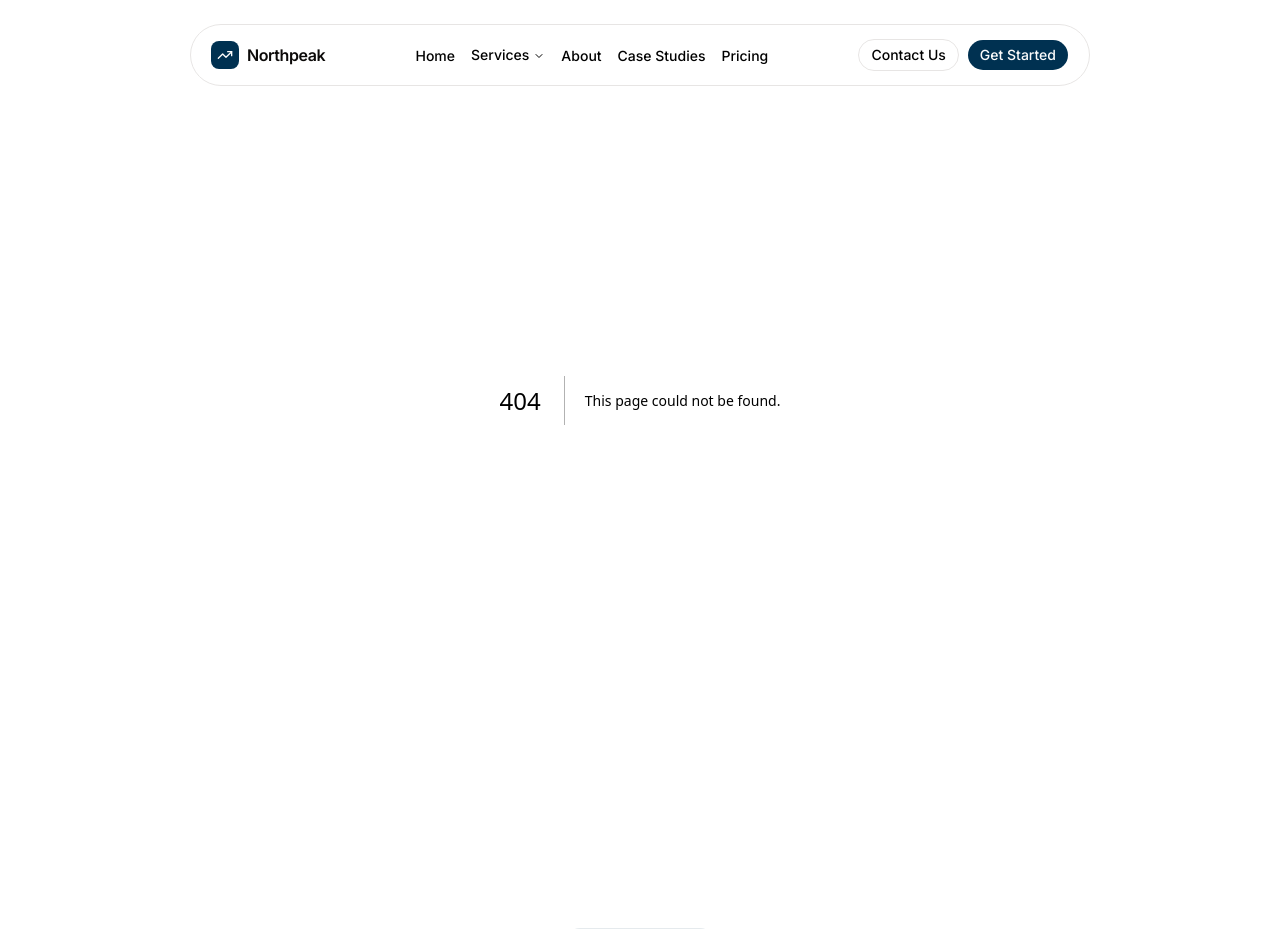
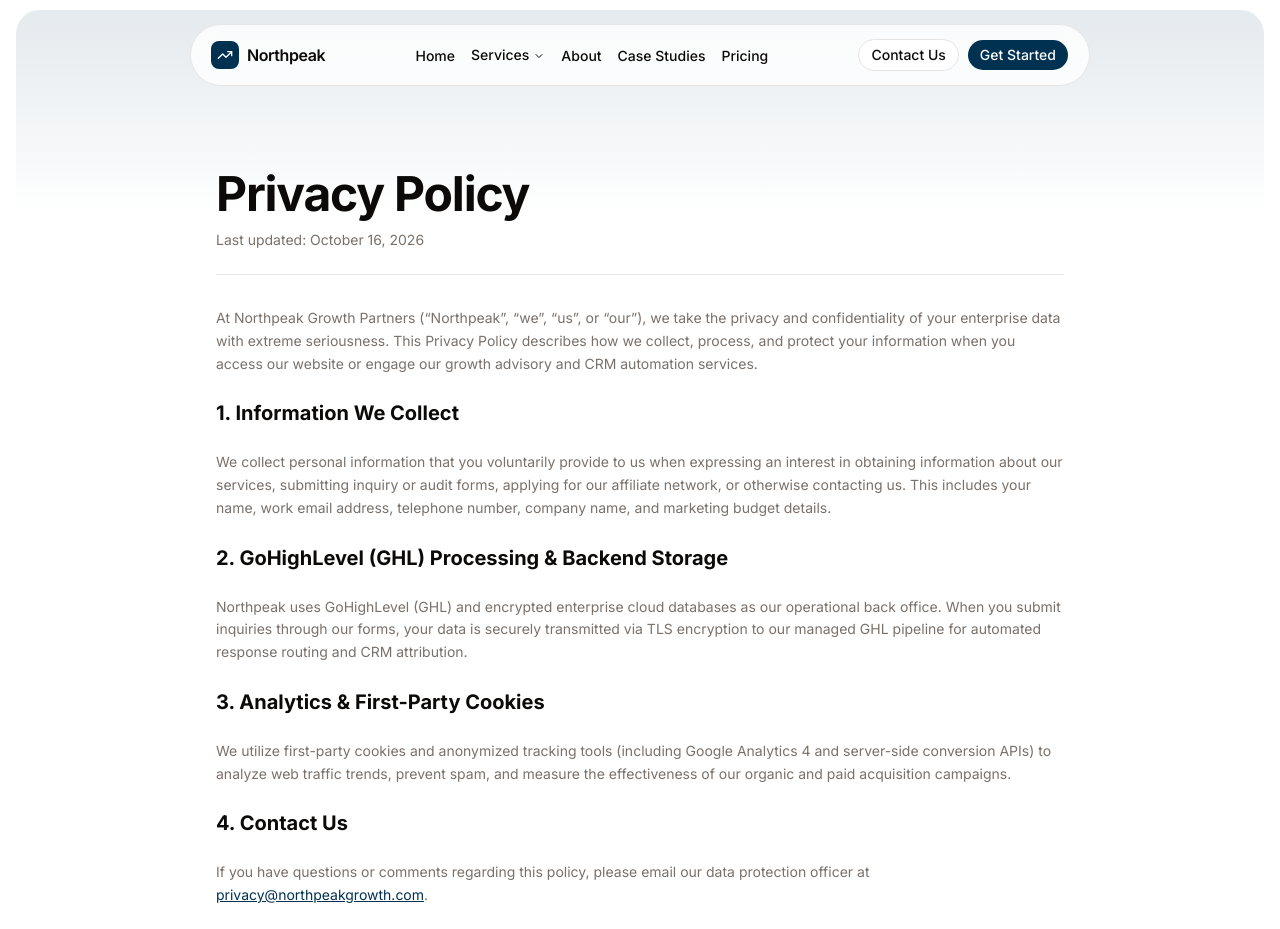
Before and after one commit to samibyte/north-peak, a Next.js app: page /privacy in a window 1280 px wide. Before the commit this address had no page. Shown: the top 929 px of the page. Built offline with nearby package versions, Linux system fonts and the light colour scheme.

Commit message:
feat(privacy): add privacy policy page

```diff
--- /dev/null
+++ b/src/app/privacy/page.tsx
@@ -0,0 +1,82 @@
+import type { Metadata } from "next";
+import { Background } from "@/components/background";
+
+export const metadata: Metadata = {
+  title: "Privacy Policy | Northpeak Growth Partners",
+  description:
+    "Privacy Policy and data governance for Northpeak Growth Partners.",
+};
+
+export default function PrivacyPage() {
+  return (
+    <Background>
+      <div className="py-28 lg:py-32 lg:pt-40 container max-w-4xl space-y-8">
+        <div className="space-y-3 border-b pb-6">
+          <h1 className="text-3xl md:text-5xl font-bold tracking-tight text-foreground">
+            Privacy Policy
+          </h1>
+          <p className="text-muted-foreground text-sm">
+            Last updated: October 16, 2026
+          </p>
+        </div>
+
+        <div className="prose prose-stone dark:prose-invert max-w-none text-muted-foreground space-y-6 text-sm leading-relaxed">
+          <p>
+            At Northpeak Growth Partners (&ldquo;Northpeak&rdquo;,
+            &ldquo;we&rdquo;, &ldquo;us&rdquo;, or &ldquo;our&rdquo;), we take
+            the privacy and confidentiality of your enterprise data with extreme
+            seriousness. This Privacy Policy describes how we collect, process,
+            and protect your information when you access our website or engage
+            our growth advisory and CRM automation services.
+          </p>
+
+          <h2 className="text-xl font-bold text-foreground">
+            1. Information We Collect
+          </h2>
+          <p>
+            We collect personal information that you voluntarily provide to us
+            when expressing an interest in obtaining information about our
+            services, submitting inquiry or audit forms, applying for our
+            affiliate network, or otherwise contacting us. This includes your
+            name, work email address, telephone number, company name, and
+            marketing budget details.
+          </p>
+
+          <h2 className="text-xl font-bold text-foreground">
+            2. GoHighLevel (GHL) Processing & Backend Storage
+          </h2>
+          <p>
+            Northpeak uses GoHighLevel (GHL) and encrypted enterprise cloud
+            databases as our operational back office. When you submit inquiries
+            through our forms, your data is securely transmitted via TLS
+            encryption to our managed GHL pipeline for automated response
+            routing and CRM attribution.
+          </p>
+
+          <h2 className="text-xl font-bold text-foreground">
+            3. Analytics & First-Party Cookies
+          </h2>
+          <p>
+            We utilize first-party cookies and anonymized tracking tools
+            (including Google Analytics 4 and server-side conversion APIs) to
+            analyze web traffic trends, prevent spam, and measure the
+            effectiveness of our organic and paid acquisition campaigns.
+          </p>
+
+          <h2 className="text-xl font-bold text-foreground">4. Contact Us</h2>
+          <p>
+            If you have questions or comments regarding this policy, please
+            email our data protection officer at{" "}
+            <a
+              href="mailto:privacy@northpeakgrowth.com"
+              className="text-primary underline"
+            >
+              privacy@northpeakgrowth.com
+            </a>
+            .
+          </p>
+        </div>
+      </div>
+    </Background>
+  );
+}
```
